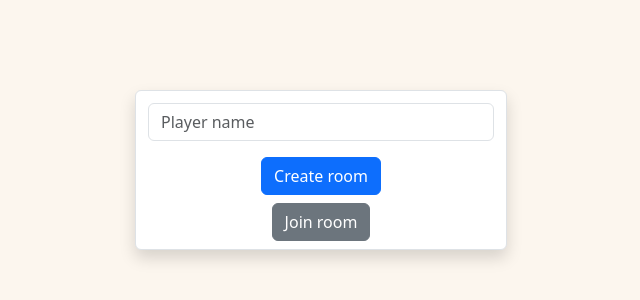
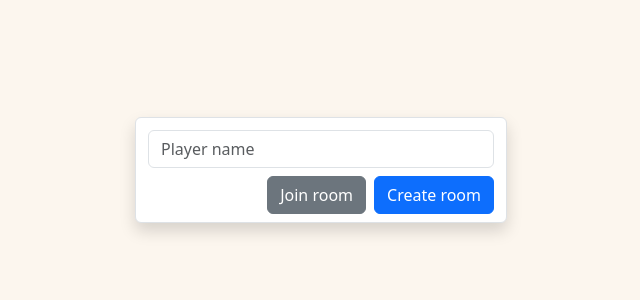
Before and after one commit to thitiwutc/what-am-i, a Vue app in the folder web/: page / in a window 1280 px wide. Shown: the part 230-530 px from the top of the page, without its empty margins (319-959 px from the left). Built offline with nearby package versions, Linux system fonts and the light colour scheme.

Commit message:
feat: align buttons

```diff
--- a/web/src/views/HomeView.vue
+++ b/web/src/views/HomeView.vue
@@ -34,12 +34,10 @@ async function createRoom() {
             />
           </div>
         </div>
-        <div class="row mt-2 gy-2">
-          <div class="col-12 text-center">
-            <button class="btn btn-primary" @click="createRoom">Create room</button>
-          </div>
-          <div class="col-12 text-center">
+        <div class="row mt-2 justify-content-end">
+          <div class="col-12 text-end">
             <button class="btn btn-secondary">Join room</button>
+            <button class="btn btn-primary ms-2" @click="createRoom">Create room</button>
           </div>
         </div>
       </div>
```
